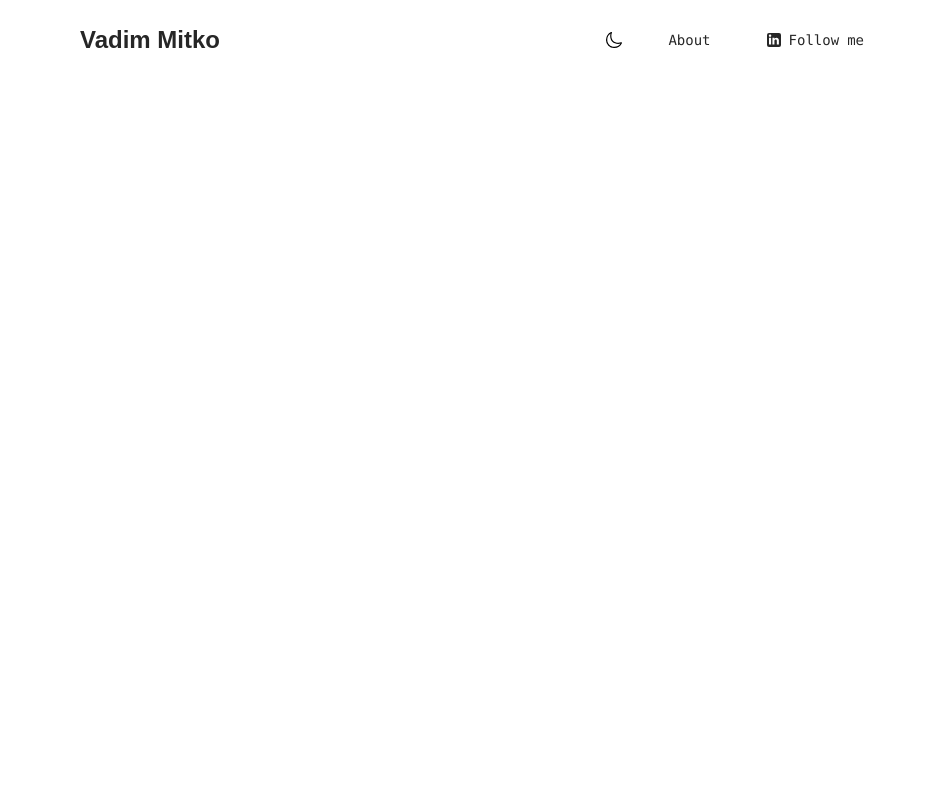
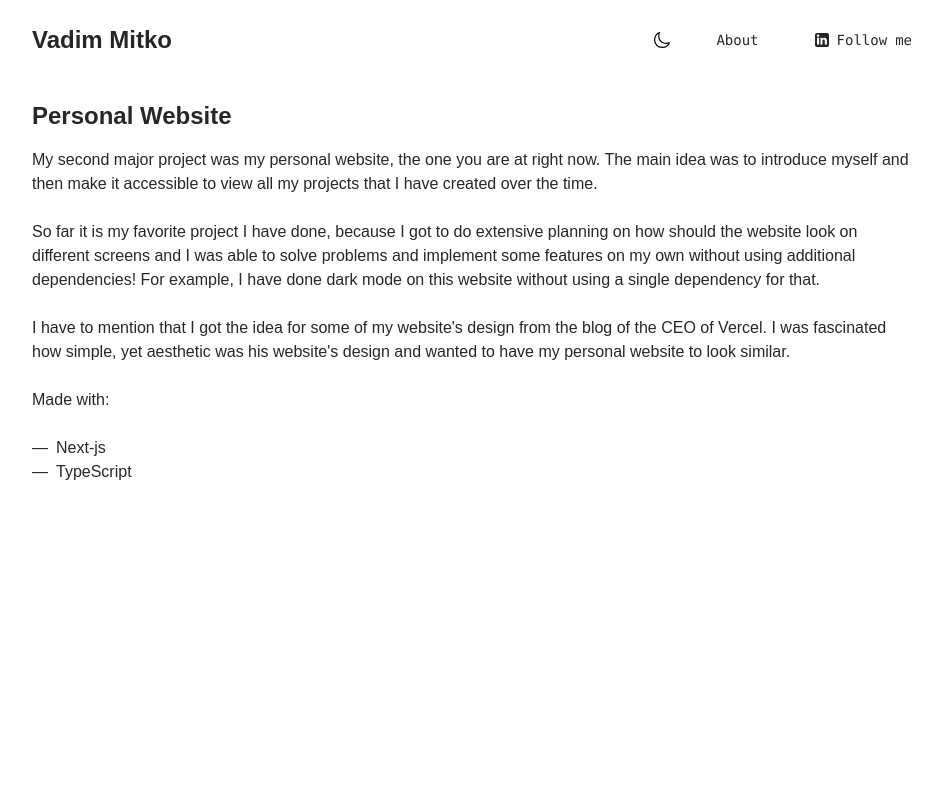
Before and after one commit to mitkoooo/personal-website, a Next.js app: page /personal-website in a window 1280 px wide. Shown: the top 800 px of the page, without its empty margins (168-1110 px from the left). Built offline with nearby package versions, Linux system fonts and the light colour scheme.

Commit message:
Created page for my personal website

```diff
--- a/src/app/(projects)/personal-website/page.tsx
+++ b/src/app/(projects)/personal-website/page.tsx
@@ -1 +1,11 @@
-export default function Project() {}
+"use client";
+
+import PersonalWebsite from "@/app/markdown/personal-website.mdx";
+
+export default function Project() {
+  return (
+    <div className="mt-8 px-2 text-base">
+      <PersonalWebsite />
+    </div>
+  );
+}
--- a/src/app/layout.tsx
+++ b/src/app/layout.tsx
@@ -32,7 +32,7 @@ export default function RootLayout({
       className={`${roboto.className} ${robotoMono.className} antialiased`}
       suppressHydrationWarning={true}
     >
-      <body className="mx-5 mt-3 max-w-[90%] bg-white text-black text-opacity-85 md:mx-20 lg:mx-60 dark:bg-darkmode-dark dark:text-formal-grey">
+      <body className="mx-auto mt-3 max-w-[90%] bg-white text-black text-opacity-85 md:max-w-[70%] dark:bg-darkmode-dark dark:text-formal-grey">
         <main className="mb-24 min-h-[100dvh]">
           <Header />
           {children}
--- a/src/app/markdown/about.mdx
+++ b/src/app/markdown/about.mdx
@@ -3,7 +3,7 @@ import Li from "@/app/(components)/Li";
 
 <h1 className="mb-4 text-2xl font-semibold">About</h1>
 
-<div className="flex flex-col items-center gap-5 justify-start md:flex-row-reverse md:justify-between text-left">
+<div className="flex flex-col items-center gap-5 justify-center md:flex-row-reverse md:justify-between text-left">
 
 <ProfileImage
   className="relative mx-auto my-auto mb-2 h-[140px] w-[140px] md:min-h-[164px] md:min-w-[164px]"
--- /dev/null
+++ b/src/app/markdown/personal-website.mdx
@@ -0,0 +1,17 @@
+import Li from "@/app/(components)/Li";
+
+<h1 className="mb-4 text-2xl font-semibold">Personal Website</h1>
+
+My second major project was my personal website, the one you are at right now. The main idea was to introduce myself and then make it accessible to view all my projects that I have created over the time.\
+\
+So far it is my favorite project I have done, because I got to do extensive planning on how should the website look on different screens and I was able to solve problems and implement some features on my own without using additional dependencies! For example, I have done dark mode on this website without using a single dependency for that.\
+\
+I have to mention that I got the idea for some of my website's design from the blog of the CEO of Vercel. I was fascinated how simple, yet aesthetic was his website's design and wanted to have my personal website to look similar.\
+\
+Made with:
+
+      <ul>
+        \
+        <Li>Next-js</Li>
+        <Li>TypeScript</Li>
+      </ul>
```
